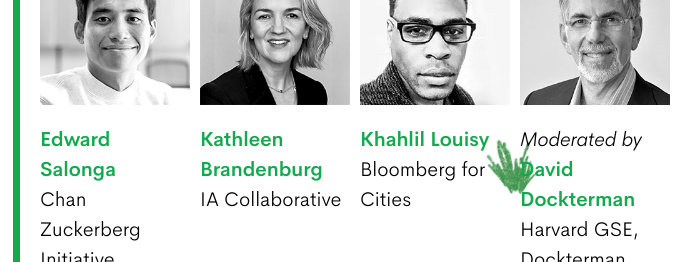
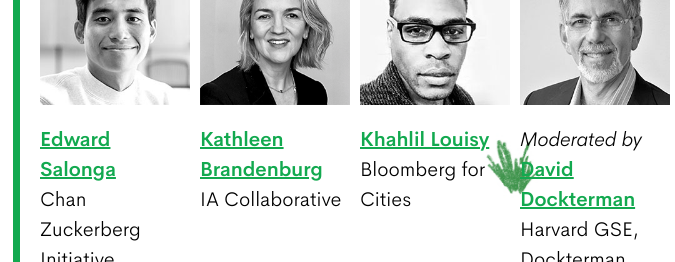
Before and after one commit to jennyfan/xDesign2023, a plain HTML site: page index.html in a window 1280 px wide. Shown: the part 2700-2962 px from the top of the page, 235-910 px from the left. Drawn offline with nearby package versions, Linux system fonts and the light colour scheme.

Commit message:
add text decoration

```diff
--- a/assets/style.css
+++ b/assets/style.css
@@ -320,7 +320,7 @@ footer {
   gap: 0.5rem;
   margin: 1.5rem 0 0 0;
 }
-footer a:link, a:visited {
+footer a:link, footer a:visited {
   color: var(--clr-black);
 }
 .social li {
@@ -371,11 +371,17 @@ footer a:link, a:visited {
   flex-wrap: wrap;
   max-width: 150px;
 }
+.modal a:link,
+.modal a:visited,
+.panel_speakers a:link,
+.panel_speakers a:visited {
+  text-decoration: underline;
+}
 .panel img {
   width: 150px;
 }
 .panel img:hover {
-  filter: sepia(0.8) hue-rotate(80deg);
+  filter: sepia(0.8) contrast(80%);
 }
 
 /* wrap columns at small screens */
```
